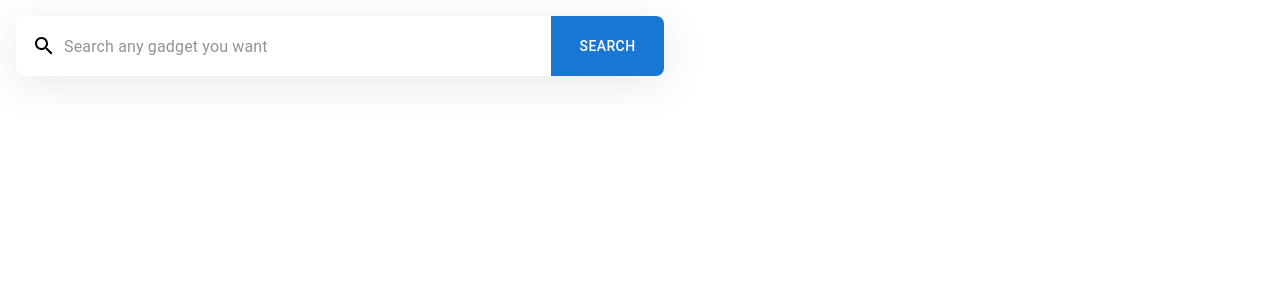
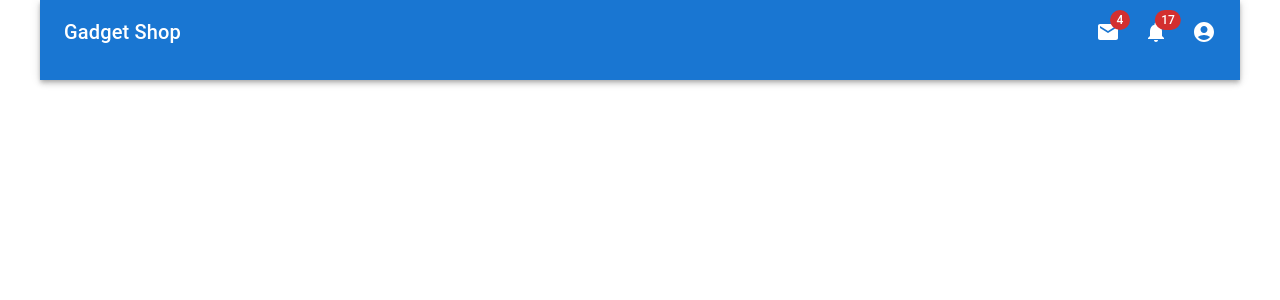
Before and after one commit to romero007andryxa/gadgetShop, a React (Create React App) app in the folder my-app/: page / in a window 1280 px wide. Shown: the top 300 px of the page. Built offline with nearby package versions, Linux system fonts and the light colour scheme.

Commit message:
Started to work with AppBar

```diff
--- a/my-app/src/App.tsx
+++ b/my-app/src/App.tsx
@@ -1,13 +1,14 @@
-import { AppBar } from "@mui/material";
+// import { AppBar } from "@mui/material";
 import "./App.css";
 import SearchBar from "./widgets/searchBar/searchBar";
+import AppBarCustom from "./widgets/appBar/appBar"
 
 function App() {
     return (
         <div className="App">
             <header className="App-header">
-                {/* <AppBar /> */}
-                <SearchBar />
+                <AppBarCustom />
+                {/* <SearchBar /> */}
             </header>
         </div>
     );
--- a/my-app/src/widgets/appBar.tsx
+++ /dev/null
@@ -1,3 +0,0 @@
-const AppBar = () => {
-    return (<h1>App Bar</h1>)
-}
--- /dev/null
+++ b/my-app/src/widgets/appBar/appBar.tsx
@@ -0,0 +1,79 @@
+import { styled, alpha } from '@mui/material/styles';
+import AppBar from '@mui/material/AppBar';
+import Box from '@mui/material/Box';
+import Toolbar from '@mui/material/Toolbar';
+import IconButton from '@mui/material/IconButton';
+import Typography from '@mui/material/Typography';
+import InputBase from '@mui/material/InputBase';
+import Badge from '@mui/material/Badge';
+import MenuItem from '@mui/material/MenuItem';
+import Menu from '@mui/material/Menu';
+import MenuIcon from '@mui/icons-material/Menu';
+import SearchIcon from '@mui/icons-material/Search';
+import AccountCircle from '@mui/icons-material/AccountCircle';
+import MailIcon from '@mui/icons-material/Mail';
+import NotificationsIcon from '@mui/icons-material/Notifications';
+import MoreIcon from '@mui/icons-material/MoreVert';
+
+const AppBarCustom = () => {
+    return (
+    <Box sx={{ flexGrow: 1 }}>
+      <AppBar position="static" sx={{width: '1200px', margin: '0 auto', height: '80px'}}>
+        <Toolbar>
+          <Typography
+            variant="h6"
+            noWrap
+            component="div"
+            sx={{ display: { xs: 'none', sm: 'block' } }}
+          >
+            Gadget Shop
+          </Typography>
+          <Box sx={{ flexGrow: 1 }} />
+          <Box sx={{ display: { xs: 'none', md: 'flex' } }}>
+            <IconButton size="large" aria-label="show 4 new mails" color="inherit">
+              <Badge badgeContent={4} color="error">
+                <MailIcon />
+              </Badge>
+            </IconButton>
+            <IconButton
+              size="large"
+              aria-label="show 17 new notifications"
+              color="inherit"
+            >
+              <Badge badgeContent={17} color="error">
+                <NotificationsIcon />
+              </Badge>
+            </IconButton>
+            <IconButton
+              size="large"
+              edge="end"
+              aria-label="account of current user"
+            //   aria-controls={menuId}
+              aria-haspopup="true"
+            //   onClick={handleProfileMenuOpen}
+              color="inherit"
+            >
+              <AccountCircle />
+            </IconButton>
+          </Box>
+          <Box sx={{ display: { xs: 'flex', md: 'none' } }}>
+            <IconButton
+              size="large"
+              aria-label="show more"
+            //   aria-controls={mobileMenuId}
+              aria-haspopup="true"
+            //   onClick={handleMobileMenuOpen}
+              color="inherit"
+            >
+              <MoreIcon />
+            </IconButton>
+          </Box>
+        </Toolbar>
+      </AppBar>
+      {/* {renderMobileMenu} */}
+      {/* {renderMenu} */}
+    </Box>
+  );
+}
+
+export default AppBarCustom;
```
